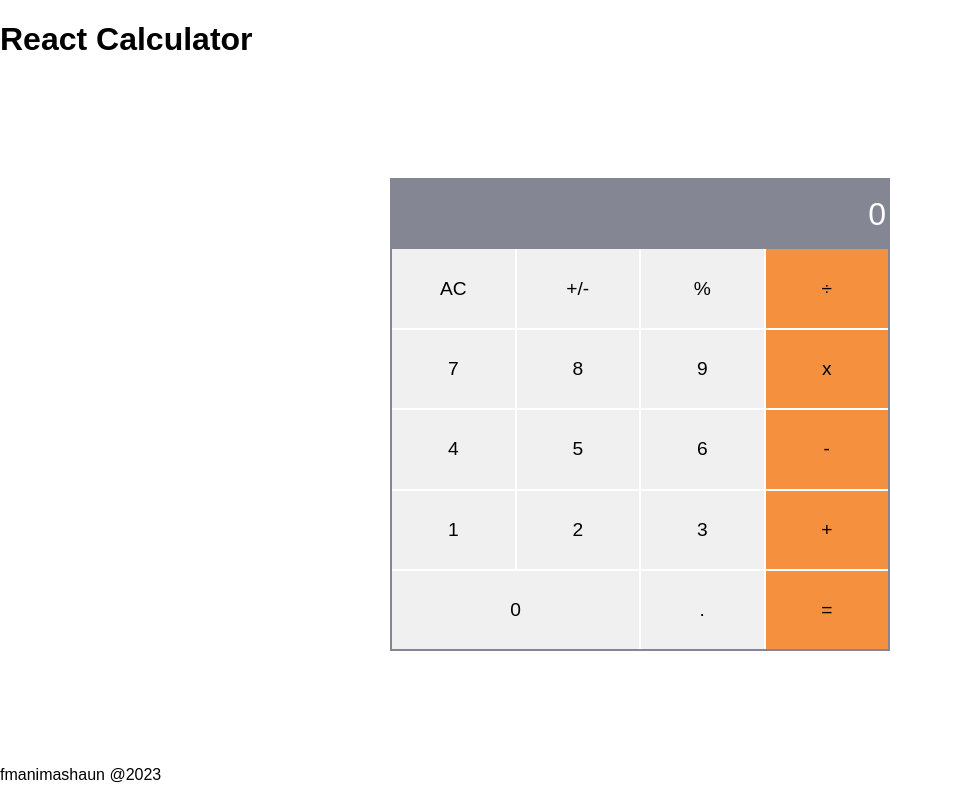
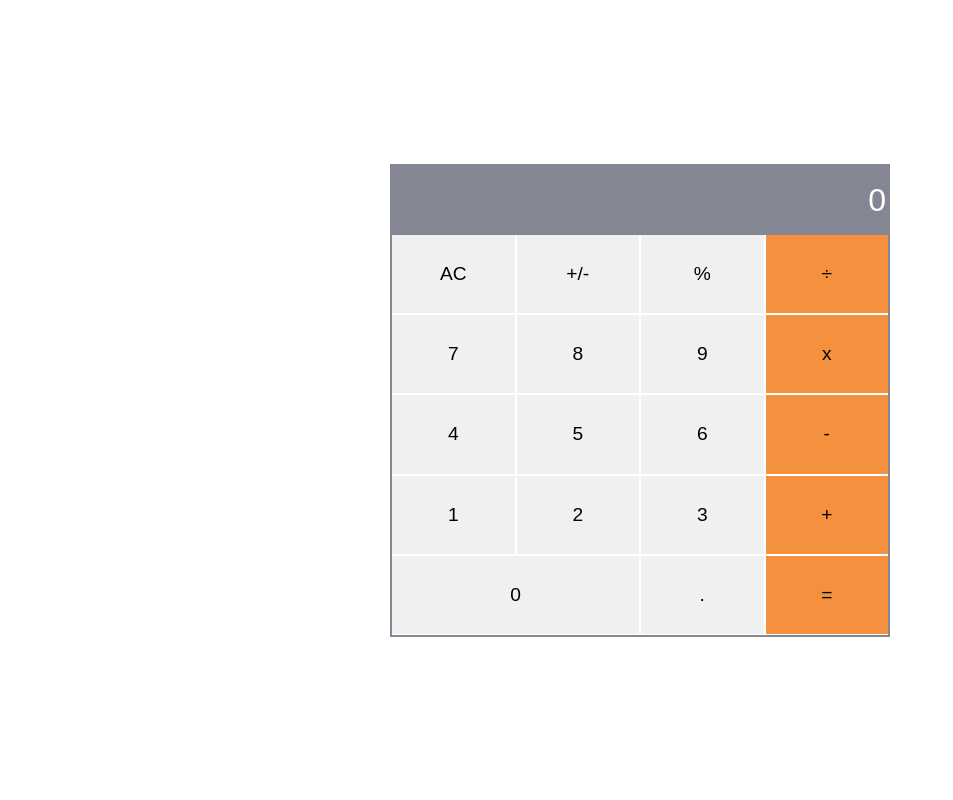
Before and after one commit to fmanimashaun/math-magicians, a React (Create React App) app: page / in a window 1280 px wide. Shown: the whole page, without its empty margins (0-953 px from the left). Built offline with nearby package versions, Linux system fonts and the light colour scheme.

Commit message:
Update the App component mark-up

```diff
--- a/src/App.js
+++ b/src/App.js
@@ -3,15 +3,9 @@ import Calculator from './components/Calculator';
 
 const App = () => (
   <>
-    <header>
-      <h1>React Calculator</h1>
-    </header>
     <main>
       <Calculator />
     </main>
-    <footer>
-      <p>fmanimashaun @2023</p>
-    </footer>
   </>
 );
 
```
